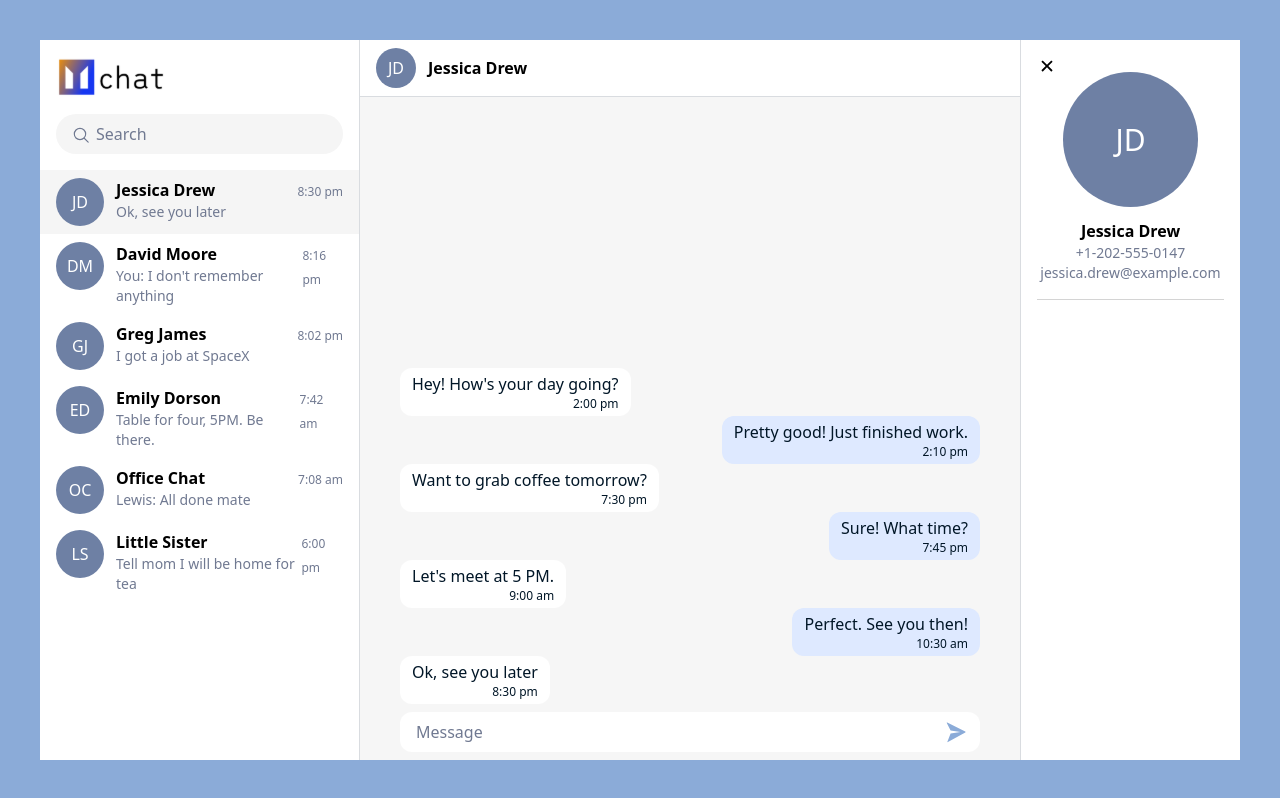
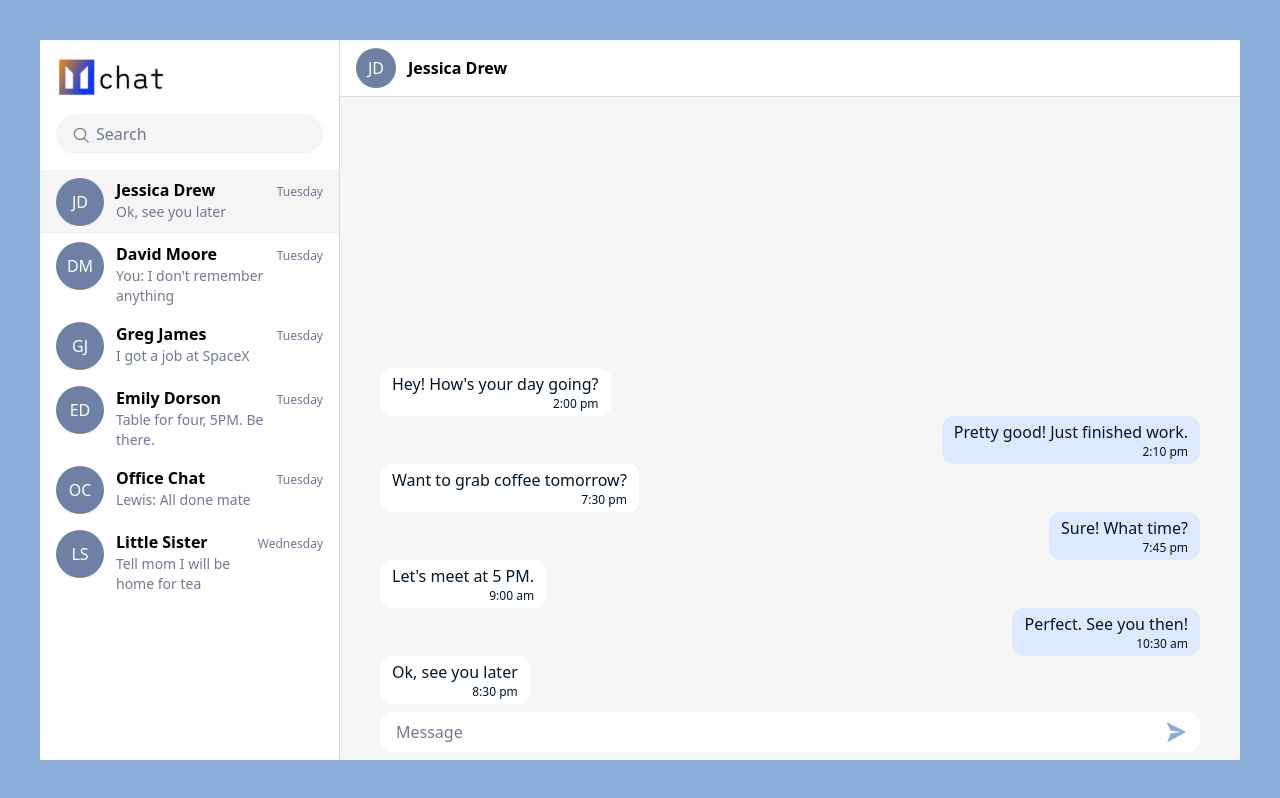
Before and after one commit to gi-t-ansari/pumpkin-frontend, a React (Vite) app: page / in a window 1280 px wide. Built offline with nearby package versions, Linux system fonts and the light colour scheme.

Commit message:
implemented search

```diff
--- a/src/components/cards/ChatCard.jsx
+++ b/src/components/cards/ChatCard.jsx
@@ -1,6 +1,9 @@
 import moment from "moment";
 import React from "react";
-import { extractFirstLetterOfNameAndSurname } from "../../config";
+import {
+  extractFirstLetterOfNameAndSurname,
+  formatTimestamp,
+} from "../../config";
 
 const ChatCard = ({ data, setSelectedChat, selectedChat }) => {
   const handleOpenMessages = (e) => {
@@ -31,7 +34,7 @@ const ChatCard = ({ data, setSelectedChat, selectedChat }) => {
         </div>
         <div>
           <span className="text-xs text-[#707991]">
-            {moment(data?.lastMessageDate).format("h:mm a")}
+            {formatTimestamp(data?.lastMessageDate).dateFull}
           </span>
         </div>
       </div>
--- a/src/components/cards/MessagesCard.jsx
+++ b/src/components/cards/MessagesCard.jsx
@@ -27,7 +27,7 @@ const Message = ({ data }) => {
 };
 
 const MessagesCard = ({ data }) => {
-  const [isUserDetailOpen, setIsUserDetailOpen] = useState(true);
+  const [isUserDetailOpen, setIsUserDetailOpen] = useState(false);
 
   const openUserDetails = (e) => {
     e.preventDefault();
--- a/src/pages/Chat.jsx
+++ b/src/pages/Chat.jsx
@@ -1,4 +1,4 @@
-import React, { useState } from "react";
+import React, { useState, useMemo } from "react";
 import chatLogo from "../assets/chat-logo.svg";
 import { IoSearchOutline } from "react-icons/io5";
 import { DUMMY_CHAT_DATA } from "../config";
@@ -6,14 +6,28 @@ import { ChatCard, MessagesCard } from "../components";
 
 const Chat = () => {
   const [selectedChat, setSelectedChat] = useState("1");
+  const [searchQuery, setSearchQuery] = useState("");
 
-  const handleSearch = (e) => {};
+  /** -------------------- HANDLE SEARCH -------------------- */
+  const handleSearch = (e) => {
+    setSearchQuery(e.target.value.toLowerCase());
+  };
+
+  /** -------------------- SEARCH BY NAME OR LAST MESSAGE -------------------- */
+  const filteredChatData = useMemo(() => {
+    return DUMMY_CHAT_DATA.filter(
+      (chat) =>
+        chat.name.toLowerCase().includes(searchQuery) ||
+        chat.lastMessage.toLowerCase().includes(searchQuery)
+    );
+  }, [searchQuery]);
 
   return (
     <div className="h-screen w-screen bg-[#8BABD8] p-10">
-      <div className="w-full h-full  bg-white flex ">
+      <div className="w-full h-full bg-white flex">
+        {/** --------------------- SIDEBAR -------------------- */}
         <section className="bg-white h-full basis-[25%] py-4 flex flex-col border-r border-[#D9DCE0]">
-          {/**--------------------- LOGO ------------------- */}
+          {/** --------------------- LOGO -------------------- */}
           <header className="h-fit w-full mb-2 pl-4">
             <img
               height={"42px"}
@@ -22,11 +36,12 @@ const Chat = () => {
               alt="chat-logo"
             />
           </header>
-          {/**--------------------- SEARCH ------------------- */}
+
+          {/** --------------------- SEARCH -------------------- */}
           <div className="w-full h-fit px-4">
-            <div className="w-full h-fit relative bg-[#F5F5F5] rounded-[22px] overflow-hidden my-2 ">
+            <div className="w-full h-fit relative bg-[#F5F5F5] rounded-[22px] overflow-hidden my-2">
               <input
-                className="py-2 pr-4 pl-10 h-fit outline-none placeholder:text-[#707991]"
+                className="py-2 pr-4  pl-10 w-full h-fit outline-none placeholder:text-[#707991]"
                 type="search"
                 placeholder="Search"
                 onChange={handleSearch}
@@ -38,17 +53,24 @@ const Chat = () => {
             </div>
           </div>
 
-          {/**--------------------- CHAT CARDS ------------------- */}
+          {/** --------------------- CHAT CARDS -------------------- */}
           <div className="flex-1 w-full mt-2">
-            {DUMMY_CHAT_DATA.map((user) => (
-              <ChatCard
-                data={user}
-                selectedChat={selectedChat}
-                setSelectedChat={setSelectedChat}
-              />
-            ))}
+            {filteredChatData.length > 0 ? (
+              filteredChatData.map((user) => (
+                <ChatCard
+                  key={user._id}
+                  data={user}
+                  selectedChat={selectedChat}
+                  setSelectedChat={setSelectedChat}
+                />
+              ))
+            ) : (
+              <p className="text-center text-[#707991]">No chats found</p>
+            )}
           </div>
         </section>
+
+        {/** --------------------- CHAT SECTION -------------------- */}
         <section className="bg-[#f6f6f6] basis-[75%] h-full">
           <MessagesCard
             data={DUMMY_CHAT_DATA.find((item) => item?._id === selectedChat)}
```
